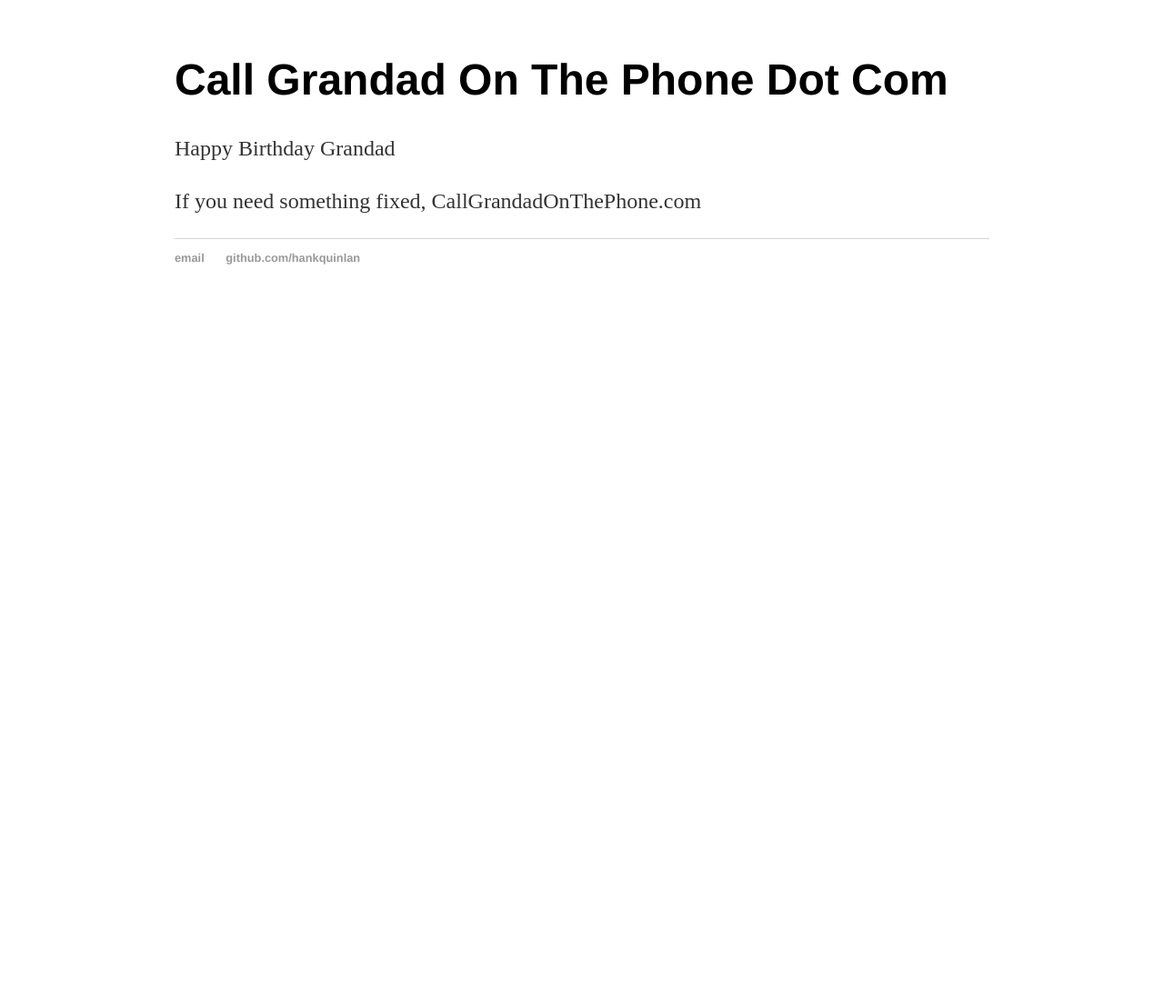
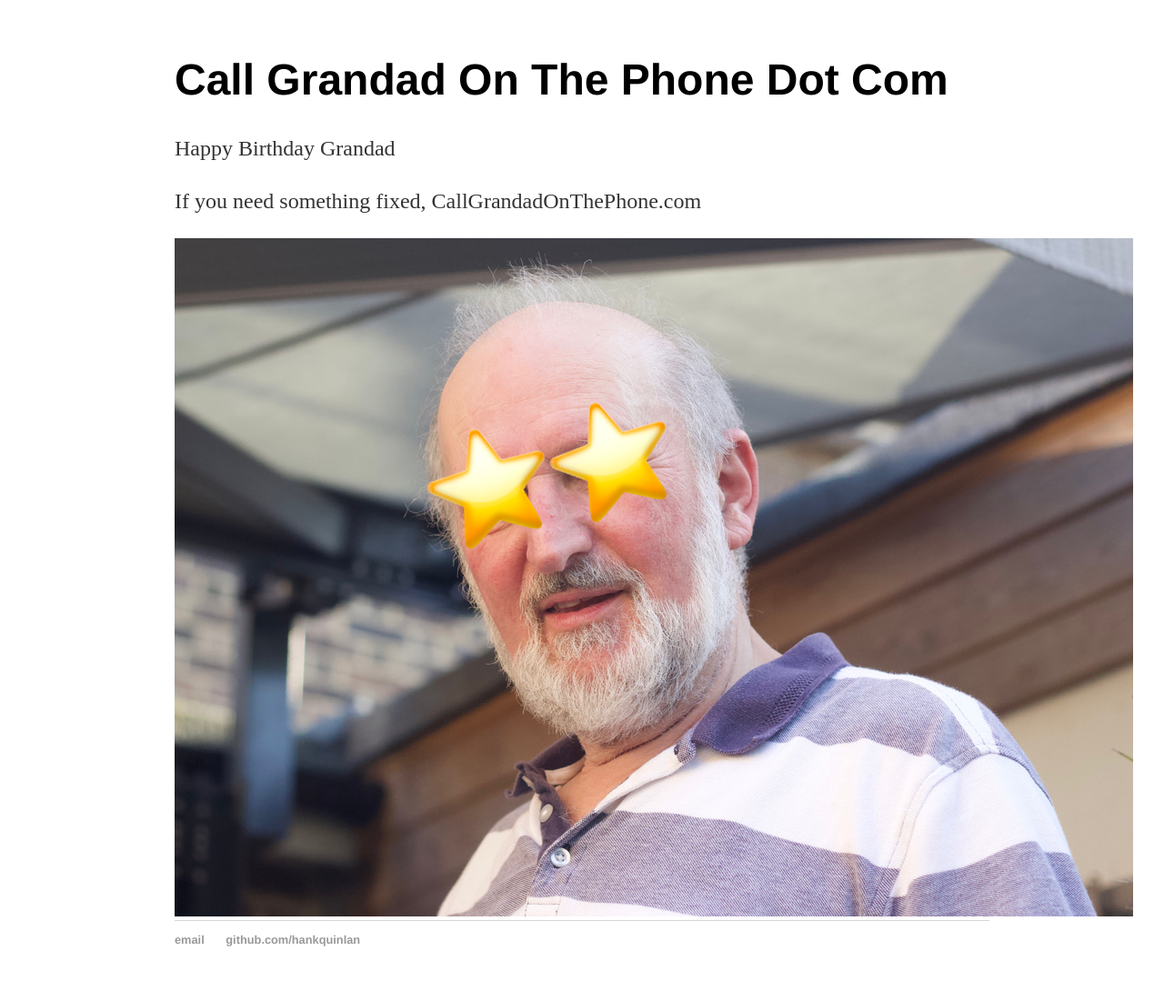
Before and after one commit to tomhannen/tomhannen.github.io, a Jekyll site: the page built from index.html, in a window 1280 px wide. Shown: the whole page at 91% size. Built offline with Jekyll 4.4.1, drawn with Linux system fonts in a browser that asks for light colours; before the commit the page ends 900 px from its top, so only the background shows below that.

Commit message:
dad image

```diff
--- a/index.html
+++ b/index.html
@@ -6,4 +6,5 @@ title: Call Grandad On The Phone Dot Com
 	<h1>Call Grandad On The Phone Dot Com</h1>
 	<p>Happy Birthday Grandad </p>
 	<p>If you need something fixed, CallGrandadOnThePhone.com </p>
+	<img src="dad star.png"</img>
 </div><!-- /.blurb -->
```
